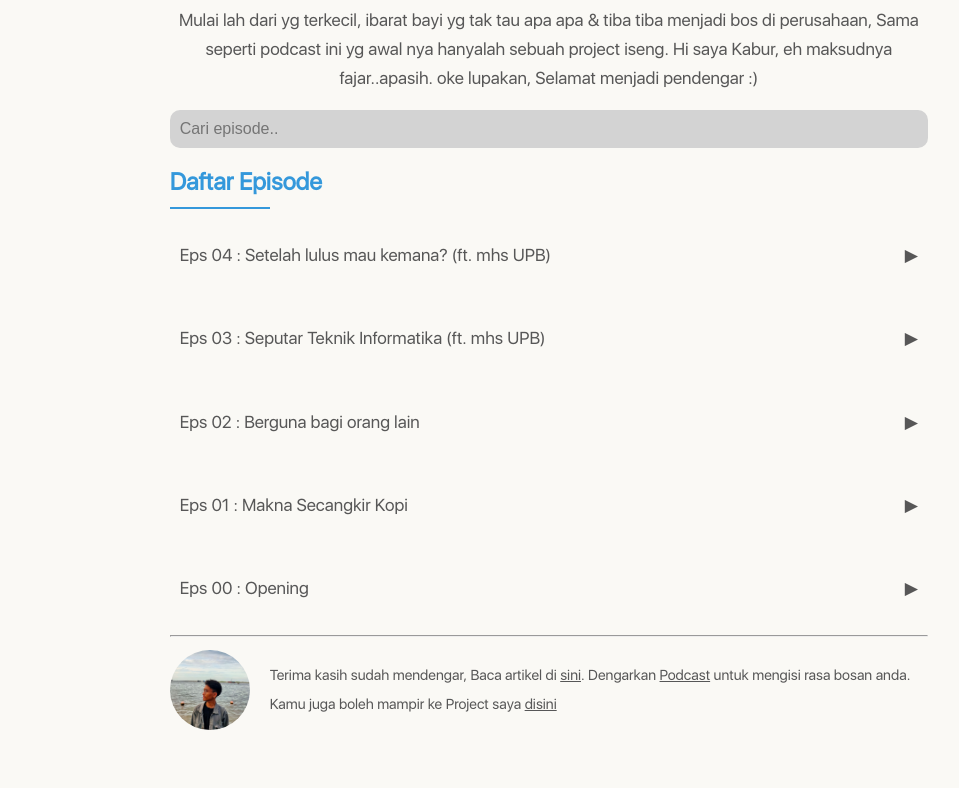
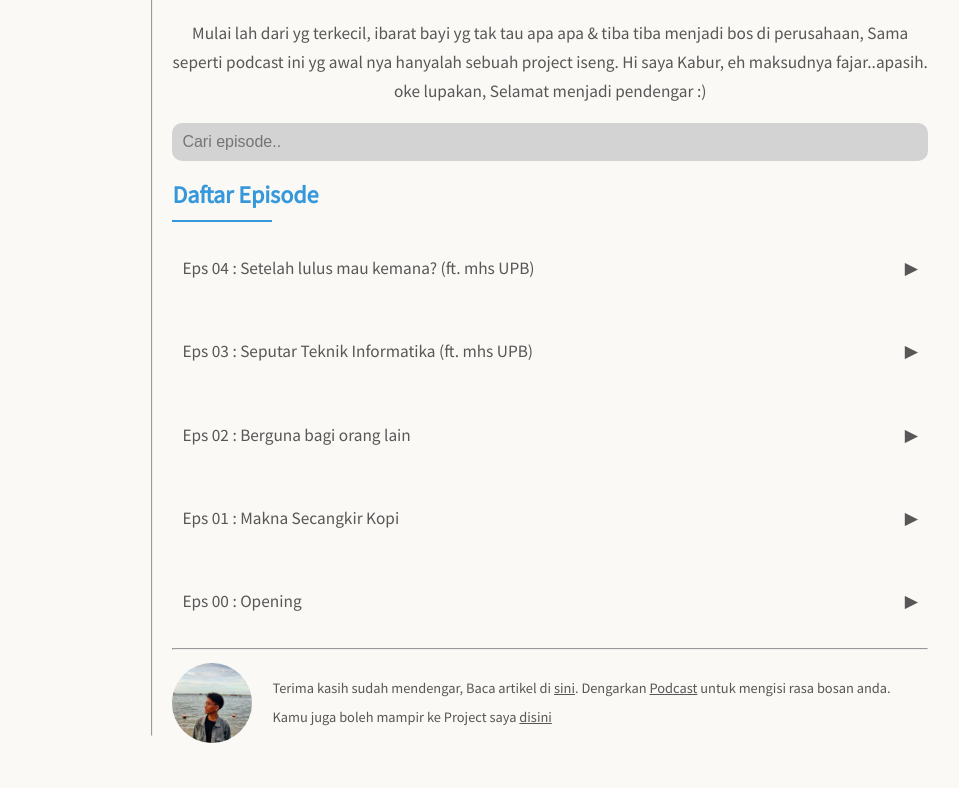
Before and after one commit to FajarBaiz/fanpodcast.github.io, a plain HTML site: page index.html in a window 1280 px wide. Shown: the part 325-1113 px from the top of the page, without its empty margins (160-1119 px from the left). Drawn offline with nearby package versions, Linux system fonts and the light colour scheme.

Commit message:
added new font

```diff
--- a/assets/css/style.css
+++ b/assets/css/style.css
@@ -107,9 +107,9 @@ body {
 	min-height: 100%;
 	font-size: 1.2rem;
 	line-height: 1.8rem;
-	font-family: tulisan;
+	font-family:"Source Sans Pro","sans-serif";
 	margin: 0 auto;
-	padding: 20px 5% 60px;
+	padding: 35px 5% 60px;
 	color: rgb(87, 87, 87)
 }
 p {
@@ -132,9 +132,7 @@ p {
 	font-weight: bold;
 	color: #3498DB
 }
-.darkmode .title {
-	color: rgb(227, 227, 227)
-}
+
 .is-hidden {
 	display: none
 }
--- a/index.html
+++ b/index.html
@@ -13,6 +13,7 @@
   <link rel="shortcut icon" href="favicon.ico">
   <link href='https://fonts.googleapis.com/css?family=Oxygen' rel='stylesheet' type='text/css'>
   <link href="https://fonts.googleapis.com/css?family=Lato&display=swap" rel="stylesheet">
+  <link href="https://fonts.googleapis.com/css?family=Source+Sans+Pro&display=swap" rel=stylesheet>
   <!-- Latest compiled and minified CSS -->
 </head>
 
@@ -49,7 +50,7 @@
       </div>
 
     </div>&emsp;
-    <div class="gkiri"></div>&emsp;
+    <hr class="gkiri">&emsp;
     <div class="tubuh">
       <h1 class="title"> Selamat Mendengarkan!</h1>
       <div class="line"></div>
```
Also changed, not shown: episodes/1/index.html (+1 -0 lines), episodes/2/index.html (+1 -0 lines), episodes/3/index.html (+1 -0 lines), episodes/4/index.html (+1 -0 lines), episodes/index.html (+1 -0 lines).
